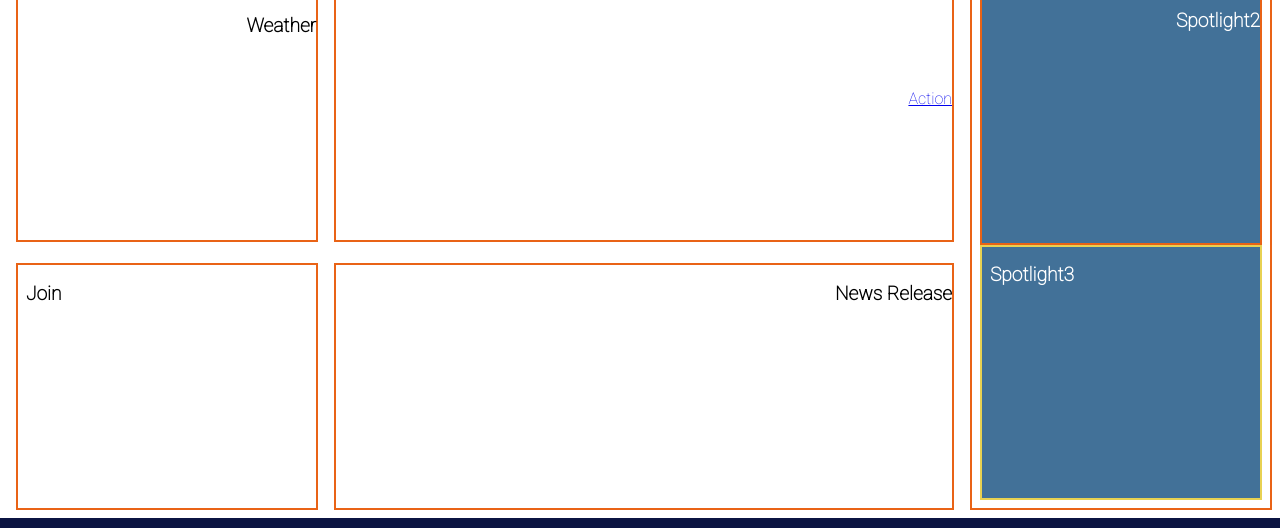
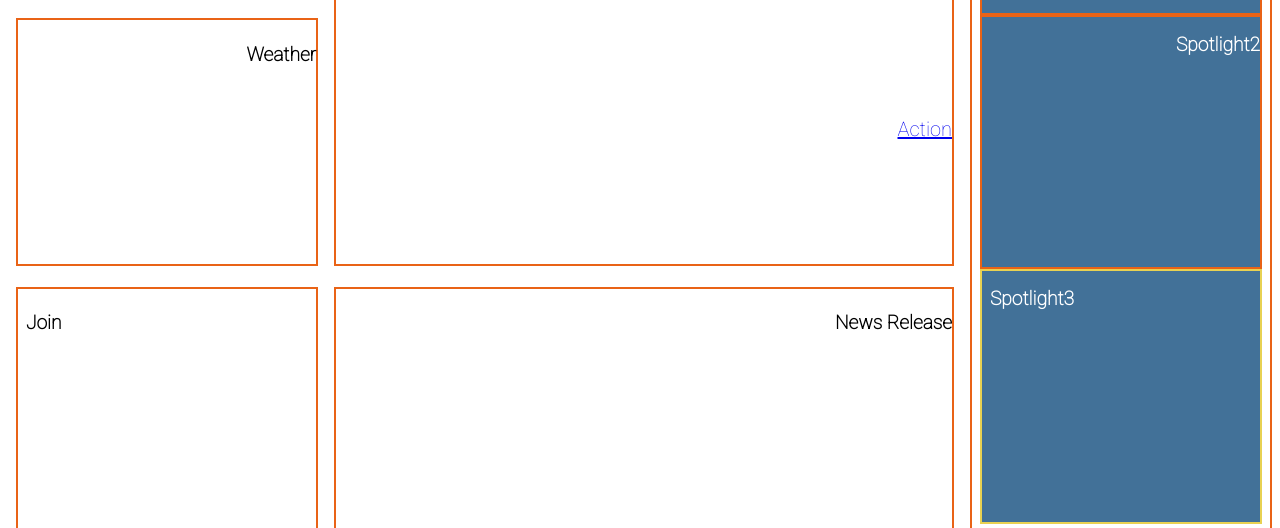
Before and after one commit to jserrao24/WDD230, a plain HTML site: page chamber/index.html in a window 1280 px wide. Shown: the part 480-1008 px from the top of the page. Drawn offline with Linux system fonts and the light colour scheme.

Commit message:
testtest

```diff
--- a/chamber/styles/base.css
+++ b/chamber/styles/base.css
@@ -10,8 +10,8 @@ header, nav, main, footer {
 body {
 	margin: auto;
     font-family: 'Roboto', sans-serif;
-    font-size: 16px;
-    line-height: 1.5;
+    font-size: 20px;
+    line-height: 2;
 }
 header {
     background-color: #0b1442;
```
